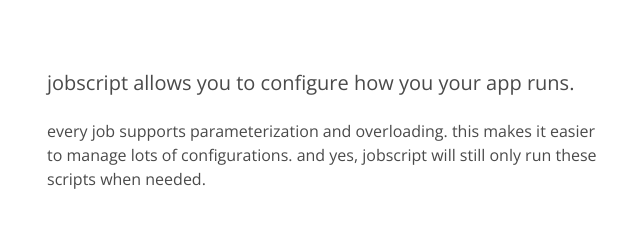
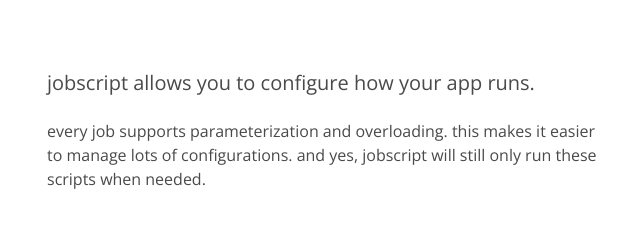
Before and after one commit to jobscript/website, a plain HTML site: page index.html in a window 1280 px wide. Shown: the part 1296-1536 px from the top of the page, 17-657 px from the left. Drawn offline with nearby package versions, Linux system fonts and the light colour scheme; a web font is replaced by a local one.

Commit message:
fix typo

```diff
--- a/index.html
+++ b/index.html
@@ -162,7 +162,7 @@
 
 
                 <h2 class="subtitle">
-                        jobscript allows you to configure how you your app runs.
+                        jobscript allows you to configure how your app runs.
                     </h2>
                 <div class="columns">
                         <div class="column">
```
